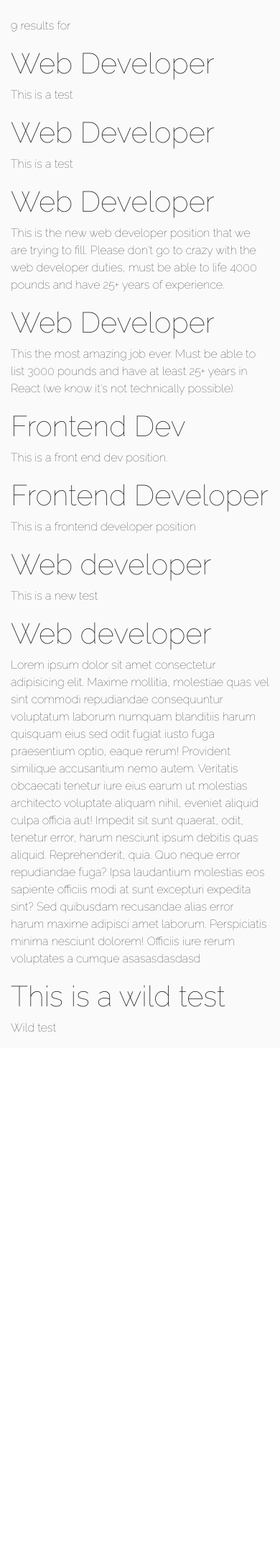
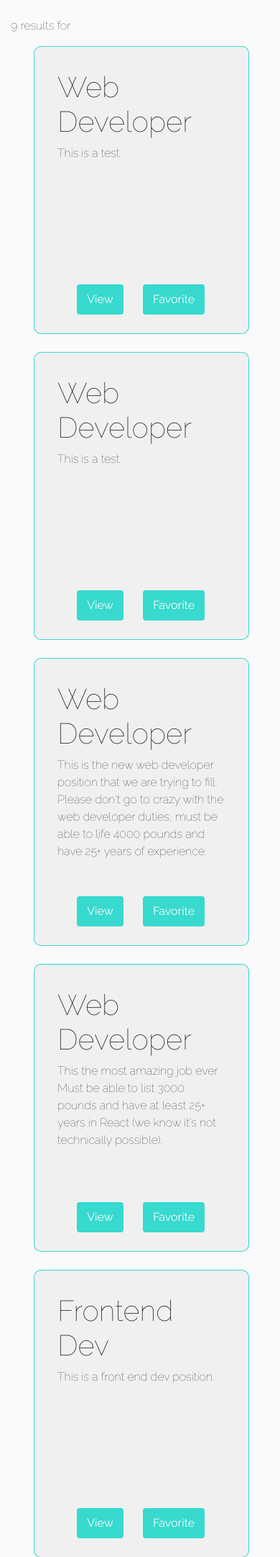
Before and after one commit to joaquinllopez00/job-board-v2, a Django app: page /search/ in a window 390 px wide. Shown: the part 104-2267 px from the top of the page at 72% size. Before the commit the page ends 1538 px from the top, so only its background shows below. Run offline with Django 3.2, Linux system fonts and the light colour scheme; data comes from the database, SQL or seed files in the repository; both versions use the stored data as it was after the commit; some libraries are stand-ins or nearby versions.

Commit message:
Search renders to page, basic styling implemented, responsive design implemented (for the most part)

```diff
--- a/job/helpers.py
+++ b/job/helpers.py
@@ -1,11 +1,12 @@
 from .models import Listing
 
-def searchAlgo(keywords):
+def searchAlgo(q):
     q_set = []
-    print(keywords, "working")
+    keywords = q.lower()
     for listing in Listing.objects.all():
-        if listing.title.find(keywords) != -1:
-          print(listing, "match")
-          q_set.append(listing)
+        title = listing.title.lower()
+        if title.find(keywords) != -1:
+            print(listing, "match")
+            q_set.append(listing)
     print(q_set)
     return q_set
--- /dev/null
+++ b/static/search.css
@@ -0,0 +1,83 @@
+
+
+.search-noads__container {
+  display: grid;
+  grid-template-columns: repeat(3, 1fr);
+  grid-gap: 50px;
+  justify-items: center;
+  padding: 0 2rem;
+  margin-bottom: 1rem;
+}
+
+.search-listing__container{
+  background-color: var(--background-color);
+  padding: var(--card-padding);
+  border-radius: 10px;
+  border: 1px solid var(--darker-color);
+  height: 400px;
+  width: 300px;
+  position: relative;
+  overflow: hidden;
+  text-overflow: ellipsis;
+}
+
+.search-listing__container p{
+  height: 190px;
+  overflow: hidden;
+}
+
+  .search-footer__container{
+    margin: 1rem 0rem;
+    position: absolute;
+    display:flex;
+    justify-content: space-evenly;
+    width: 78%;
+    bottom: 10px;
+
+}
+
+
+#search-footer__button {
+
+  margin-top: 1rem;
+  transition: var(--button-transition);
+  border: none;
+  background: var(--darker-color);
+  border-radius: 4px;
+  cursor: pointer;
+}
+
+
+#search-footer__button a {
+  outline: none;
+  color: rgb(250, 250, 250);
+  display: inline-block;
+  position: relative;
+  z-index: 1;
+  margin: 0;
+  padding: var(--button-padding);
+}
+
+#search-footer__button a:hover {
+  box-shadow: none;
+  text-decoration: none;
+}
+
+
+#search-footer__button:hover {
+  transform: translateY(-2px);
+  box-shadow: var(--button-boxShadow);
+}
+
+@media screen and (max-width: 1200px) {
+    .search-noads__container {
+      grid-template-columns: 1fr 1fr;
+      grid-gap: 25px;
+    }
+  }
+
+@media screen and (max-width: 768px) {
+    .search-noads__container {
+      grid-template-columns: 1fr;
+    }
+  }
--- a/templates/base_template.html
+++ b/templates/base_template.html
@@ -18,6 +18,7 @@
   <link rel="stylesheet" href="{% static 'listing.css' %}" />
   <link rel="stylesheet" href="{% static 'createListing.css' %}" />
   <link rel="stylesheet" href="{% static 'auth.css' %}" />
+  <link rel="stylesheet" href="{% static 'search.css' %}" />
   <title>JobCentric</title>
 </head>
 
--- a/templates/search.html
+++ b/templates/search.html
@@ -2,11 +2,22 @@
 <br />
 
 <div class="search__container">
-
-  <p>{{results|length}} results for {{keywords}}</p>
-  {% for listing in results %}
-  <h1>{{listing.title}}</h1>
-  <p>{{listing.description}}</p>
-  {% endfor %}
+  <p>{{results|length}} results for <strong>{{keywords}}</strong></p>
+  <div class="search-noads__container">
+    {% for listing in results %}
+    <div class="search-listing__container">
+      <h1>{{listing.title}}</h1>
+      <p>{{listing.description}}</p>
+      <div class="search-footer__container">
+        <button id="search-footer__button">
+          <a href="/listing/{{listing.id}}/">View</a>
+        </button>
+        <button id="search-footer__button">
+          <a href="/favorite/{{listing.id}}/">{% if not favorite %}Favorite{% else %}Unfavorite{% endif %}</a>
+        </button>
+      </div>
+    </div>
+    {% endfor %}
+  </div>
 </div>
 {% endblock %}
```
Also changed, not shown: db.sqlite3.
